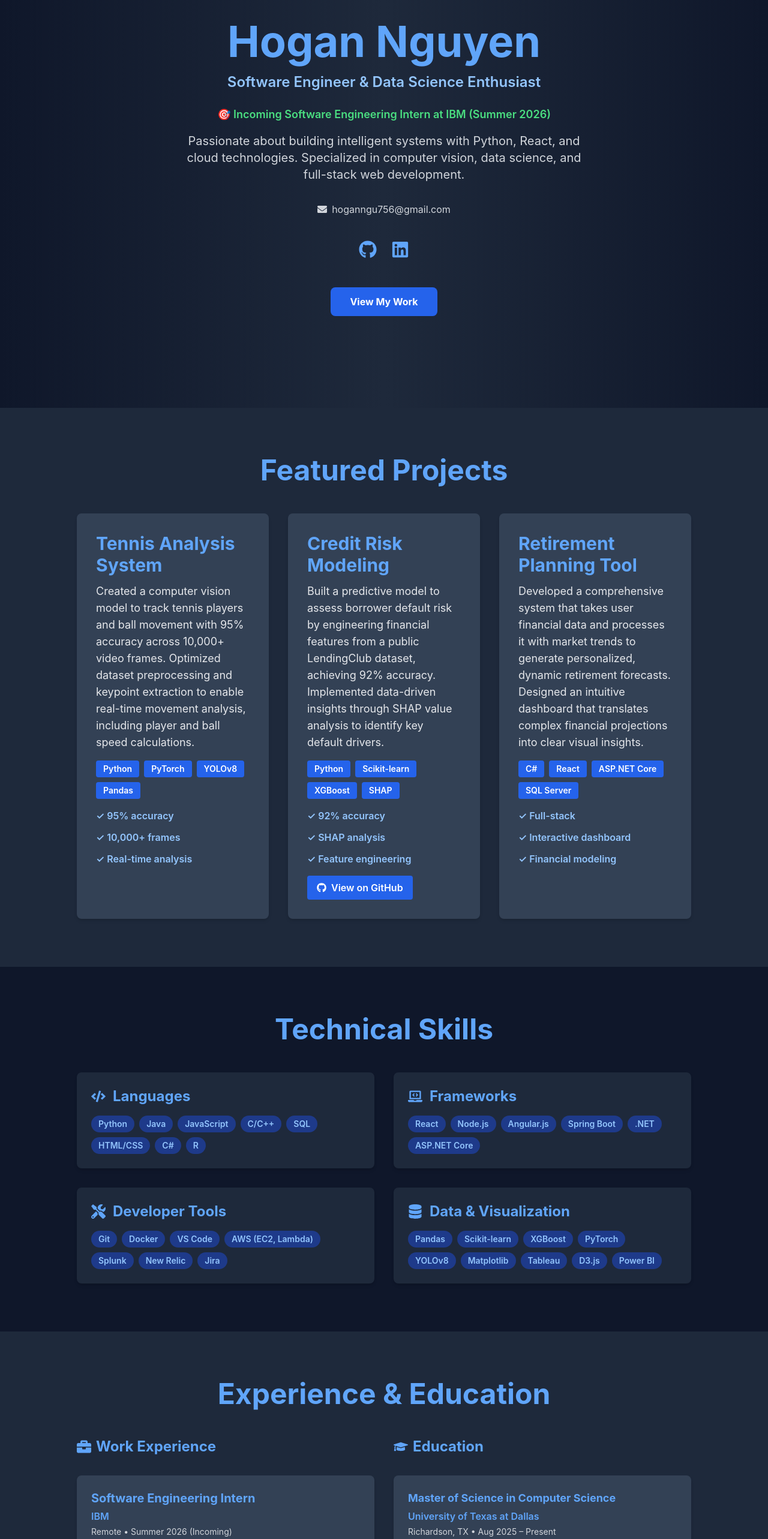
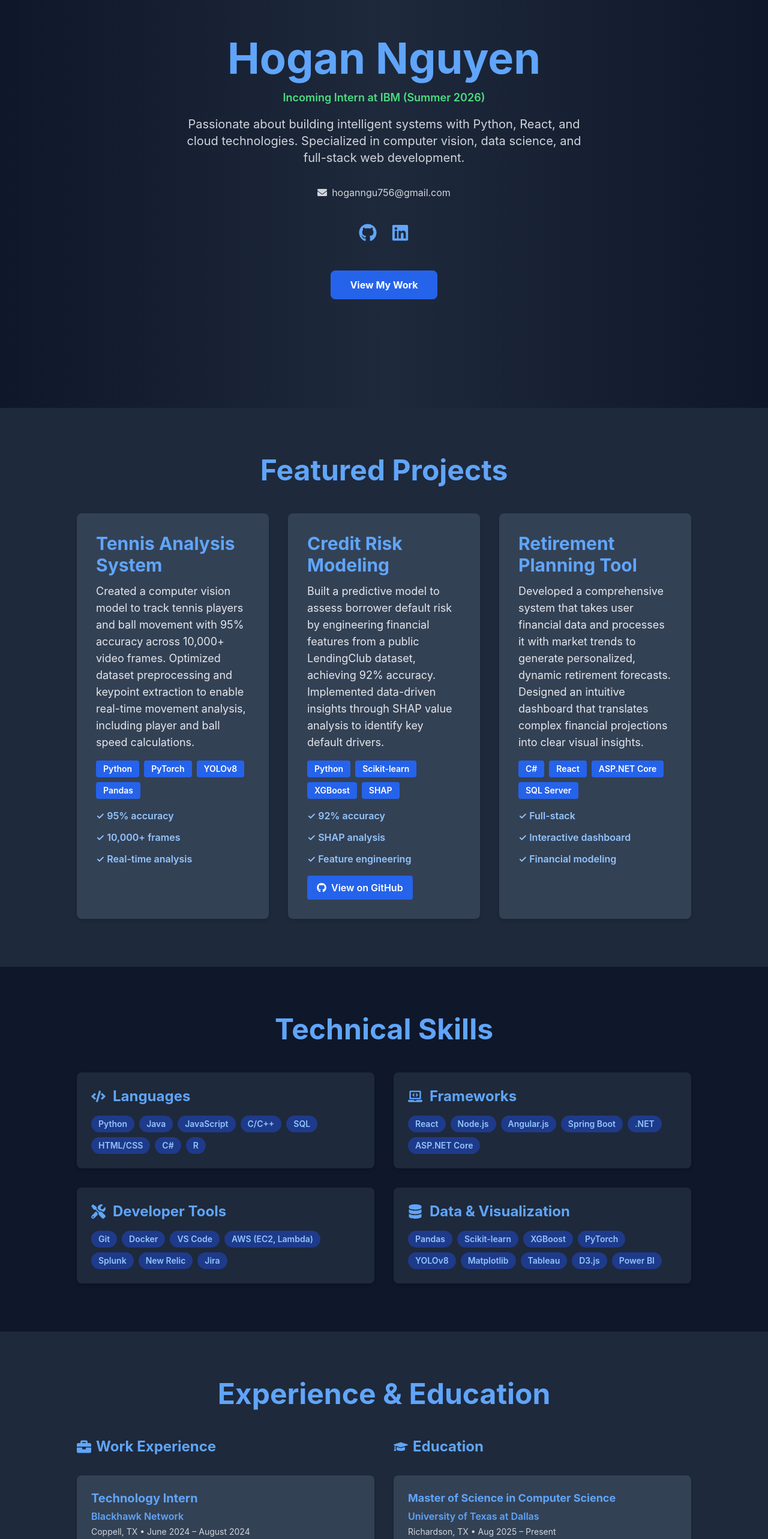
Before and after one commit to hoganngu756/hoganngu756.github.io, a React (Create React App) app: page / in a window 1280 px wide. Shown: the part 120-2686 px from the top of the page at 60% size. Built offline with nearby package versions, Linux system fonts and the light colour scheme.

Commit message:
Update with latest local changes

```diff
--- a/src/components/Experience.js
+++ b/src/components/Experience.js
@@ -5,16 +5,6 @@ import { ThemeContext } from '../context/ThemeContext';
 const Experience = () => {
   const { isDark } = useContext(ThemeContext);
   const experiences = [
-    {
-      type: 'work',
-      title: 'Software Engineering Intern',
-      company: 'IBM',
-      location: 'Remote',
-      period: 'Summer 2026 (Incoming)',
-      description: [
-        'Incoming Software Engineering Intern for Summer 2026'
-      ]
-    },
     {
       type: 'work',
       title: 'Technology Intern',
--- a/src/components/Hero.js
+++ b/src/components/Hero.js
@@ -20,11 +20,8 @@ const Hero = () => {
         <h1 className={`text-5xl sm:text-6xl lg:text-7xl font-bold mb-4 animate-fade-in ${isDark ? 'text-blue-400' : 'text-blue-700'}`}>
           Hogan Nguyen
         </h1>
-        <p className={`text-xl sm:text-2xl mb-6 font-semibold ${isDark ? 'text-blue-300' : 'text-blue-600'}`}>
-          Software Engineer & Data Science Enthusiast
-        </p>
         <p className={`text-lg sm:text-lg mb-4 font-semibold ${isDark ? 'text-green-400' : 'text-green-600'}`}>
-          🎯 Incoming Software Engineering Intern at IBM (Summer 2026)
+           Incoming Intern at IBM (Summer 2026)
         </p>
         <p className={`text-lg sm:text-xl mb-8 max-w-2xl mx-auto leading-relaxed ${isDark ? 'text-gray-300' : 'text-gray-700'}`}>
           Passionate about building intelligent systems with Python, React, and cloud technologies.
```
Also changed, not shown: 1 other file (tests, documents, lock files or other folders).
